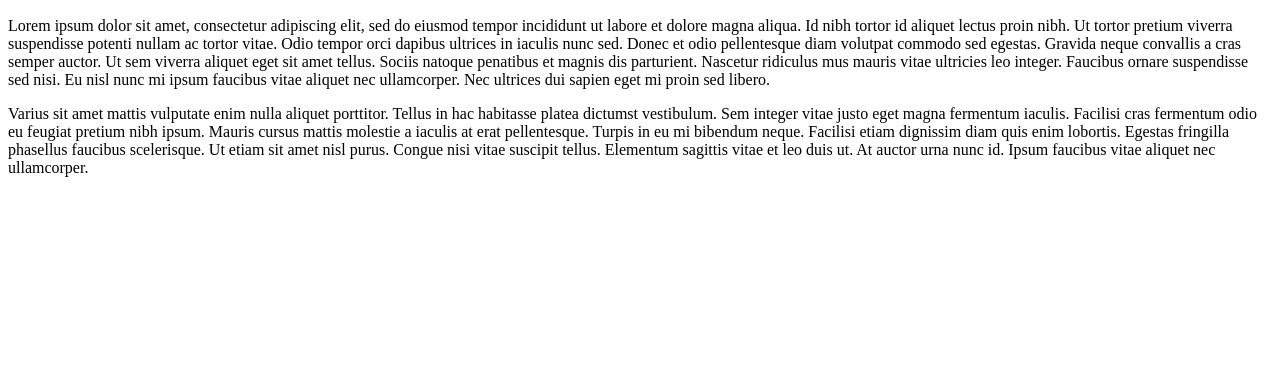
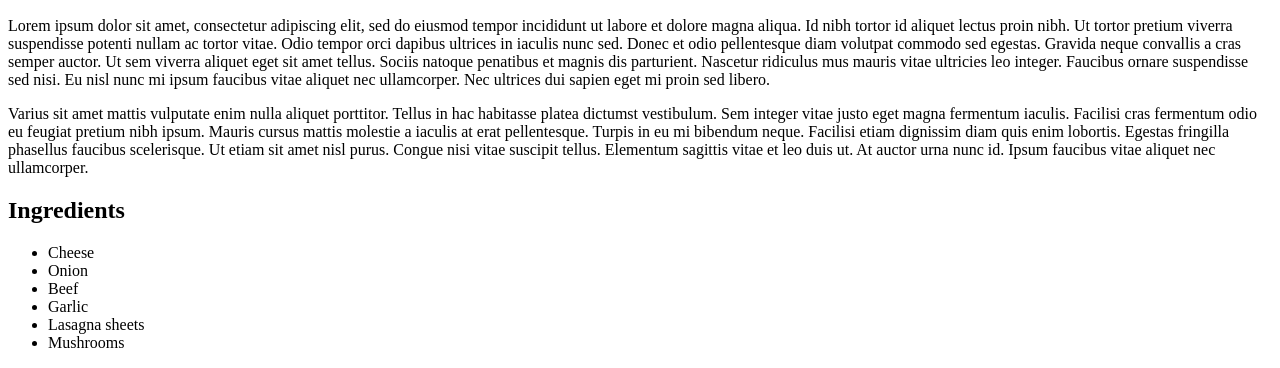
Before and after one commit to Reece-G/odin-recipes, a plain HTML site: page recipes/lasagna.html in a window 1280 px wide. Shown: the part 434-802 px from the top of the page. Drawn offline with Linux system fonts and the light colour scheme.

Commit message:
Add ingredients list

```diff
--- a/recipes/lasagna.html
+++ b/recipes/lasagna.html
@@ -24,6 +24,15 @@
         neque. Facilisi etiam dignissim diam quis enim lobortis. Egestas fringilla phasellus faucibus scelerisque. Ut
         etiam sit amet nisl purus. Congue nisi vitae suscipit tellus. Elementum sagittis vitae et leo duis ut. At auctor
         urna nunc id. Ipsum faucibus vitae aliquet nec ullamcorper.</p>
+    <h2>Ingredients</h2>
+    <ul>
+        <li>Cheese</li>
+        <li>Onion</li>
+        <li>Beef</li>
+        <li>Garlic</li>
+        <li>Lasagna sheets</li>
+        <li>Mushrooms</li>
+    </ul>
 </body>
 
 </html>
```
